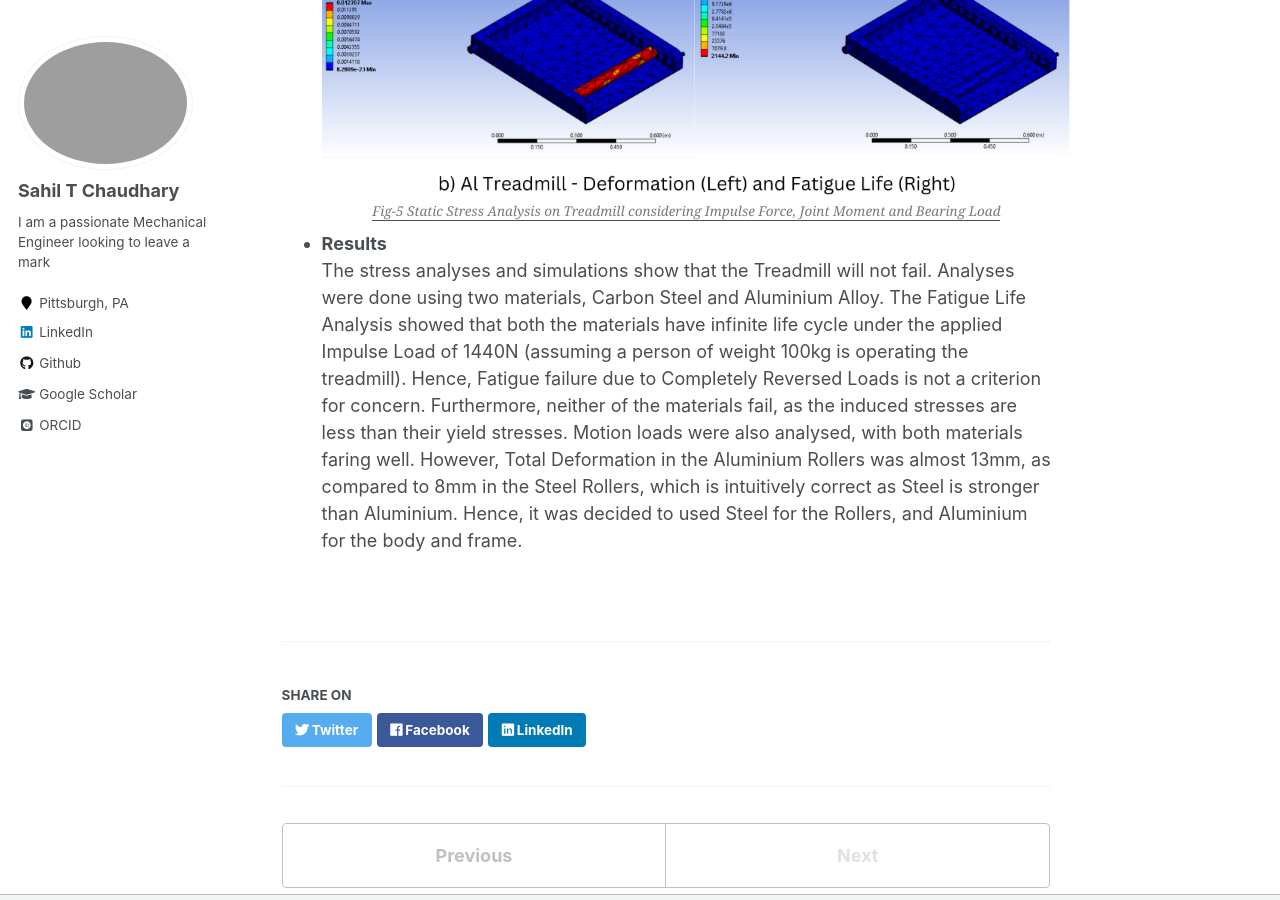
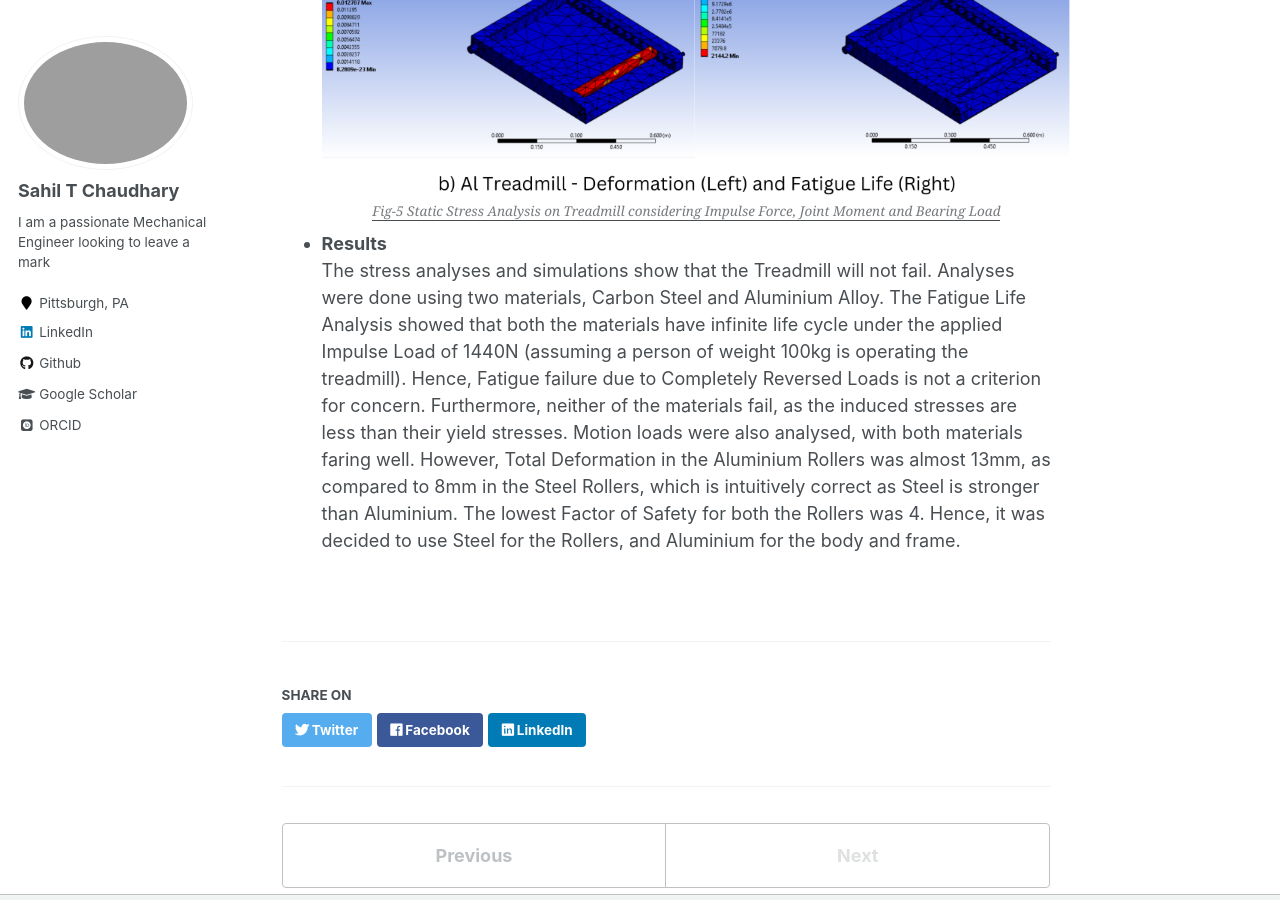
Before and after one commit to SahilTChaudhary/sahiltchaudhary.github.io, a Jekyll site: the page built from _portfolio/4_foldableTreadmill.md, in a window 1280 px wide and 900 px high, scrolled down 3636 px. Built offline with Jekyll 4.4.1, drawn with Linux system fonts in a browser that asks for light colours; some web fonts are replaced.

Commit message:
Treadmill

```diff
--- a/_portfolio/4_foldableTreadmill.md
+++ b/_portfolio/4_foldableTreadmill.md
@@ -48,4 +48,4 @@ collection: portfolio
     <figcaption style="text-align: center;"><u><em>Fig-5 Static Stress Analysis on Treadmill considering Impulse Force, Joint Moment and Bearing Load</em></u></figcaption>
 
 * <b>Results</b>
-    <p>The stress analyses and simulations show that the Treadmill will not fail. Analyses were done using two materials, Carbon Steel and Aluminium Alloy. The Fatigue Life Analysis showed that both the materials have infinite life cycle under the applied Impulse Load of 1440N (assuming a person of weight 100kg is operating the treadmill). Hence, Fatigue failure due to Completely Reversed Loads is not a criterion for concern. Furthermore, neither of the materials fail, as the induced stresses are less than their yield stresses. Motion loads were also analysed, with both materials faring well. However, Total Deformation in the Aluminium Rollers was almost 13mm, as compared to 8mm in the Steel Rollers, which is intuitively correct as Steel is stronger than Aluminium. Hence, it was decided to used Steel for the Rollers, and Aluminium for the body and frame.</p>
+    <p>The stress analyses and simulations show that the Treadmill will not fail. Analyses were done using two materials, Carbon Steel and Aluminium Alloy. The Fatigue Life Analysis showed that both the materials have infinite life cycle under the applied Impulse Load of 1440N (assuming a person of weight 100kg is operating the treadmill). Hence, Fatigue failure due to Completely Reversed Loads is not a criterion for concern. Furthermore, neither of the materials fail, as the induced stresses are less than their yield stresses. Motion loads were also analysed, with both materials faring well. However, Total Deformation in the Aluminium Rollers was almost 13mm, as compared to 8mm in the Steel Rollers, which is intuitively correct as Steel is stronger than Aluminium. The lowest Factor of Safety for both the Rollers was 4. Hence, it was decided to use Steel for the Rollers, and Aluminium for the body and frame.</p>
```
